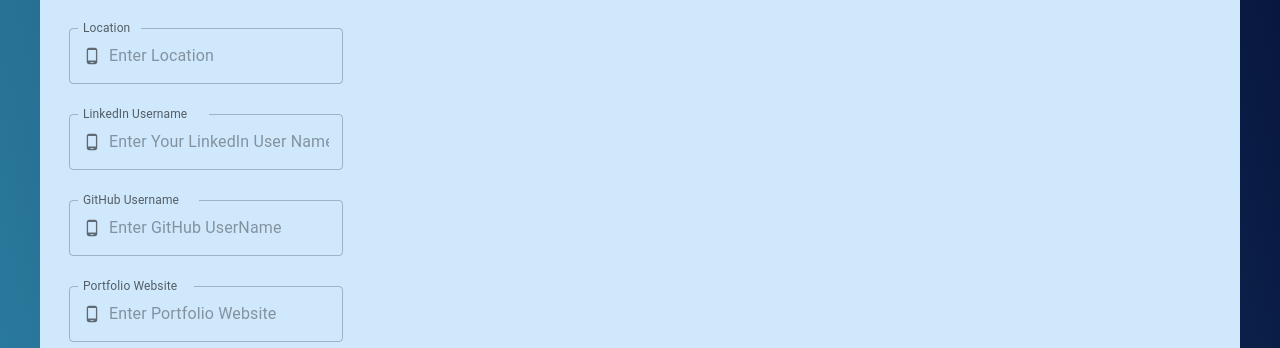
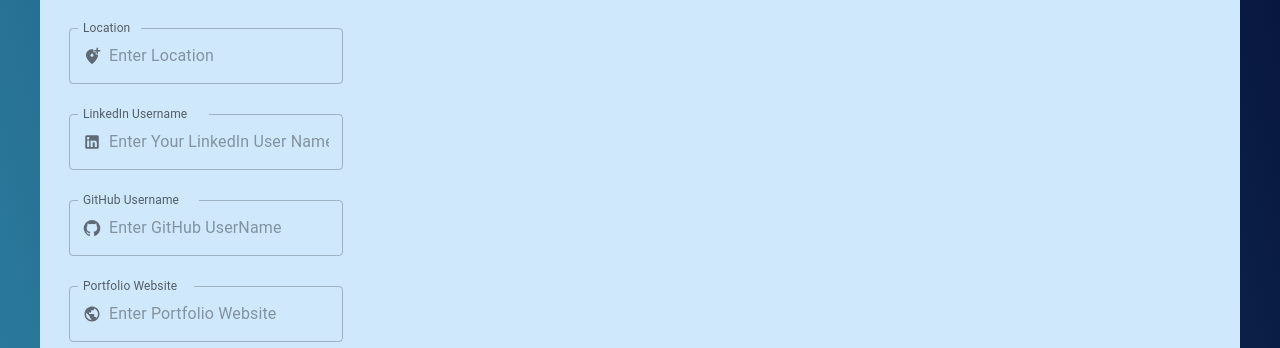
Before and after one commit to maijako/CV-generator, a React (Create React App) app: page /buildCV in a window 1280 px wide. Shown: the part 452-800 px from the top of the page. Built offline with nearby package versions, Linux system fonts and the light colour scheme; no server answers; a web font is replaced by a local one; what @react-pdf/renderer would draw is missing.

Commit message:
Adds the input field icons to the corresponding fields

```diff
--- a/src/components/cvcomponents/BasicUserInfo.js
+++ b/src/components/cvcomponents/BasicUserInfo.js
@@ -1,6 +1,10 @@
 import React, { useState } from "react";
 import { TextField, InputAdornment, Button } from "@mui/material";
 import { AccountCircle, ContactMail, PhoneAndroid } from "@mui/icons-material";
+import AddLocationAltIcon from '@mui/icons-material/AddLocationAlt';
+import LinkedInIcon from '@mui/icons-material/LinkedIn';
+import GitHubIcon from '@mui/icons-material/GitHub';
+import PublicIcon from '@mui/icons-material/Public';
 import "./cv-component-styles.css";
 
 //import useDispatch and useSElector hooks from react-redux into the form
@@ -187,7 +191,7 @@
             InputProps={{
               startAdornment: (
                 <InputAdornment position="start">
-                  <PhoneAndroid sx={{ fontSize: "large" }} />
+                  <AddLocationAltIcon sx={{ fontSize: "large" }} />
                 </InputAdornment>
               ),
             }}
@@ -208,7 +212,7 @@
             InputProps={{
               startAdornment: (
                 <InputAdornment position="start">
-                  <PhoneAndroid sx={{ fontSize: "large" }} />
+                  <LinkedInIcon sx={{ fontSize: "large" }} />
                 </InputAdornment>
               ),
             }}
@@ -229,7 +233,7 @@
             InputProps={{
               startAdornment: (
                 <InputAdornment position="start">
-                  <PhoneAndroid sx={{ fontSize: "large" }} />
+                  <GitHubIcon sx={{ fontSize: "large" }} />
                 </InputAdornment>
               ),
             }}
@@ -250,7 +254,7 @@
             InputProps={{
               startAdornment: (
                 <InputAdornment position="start">
-                  <PhoneAndroid sx={{ fontSize: "large" }} />
+                  <PublicIcon sx={{ fontSize: "large" }} />
                 </InputAdornment>
               ),
             }}
```
